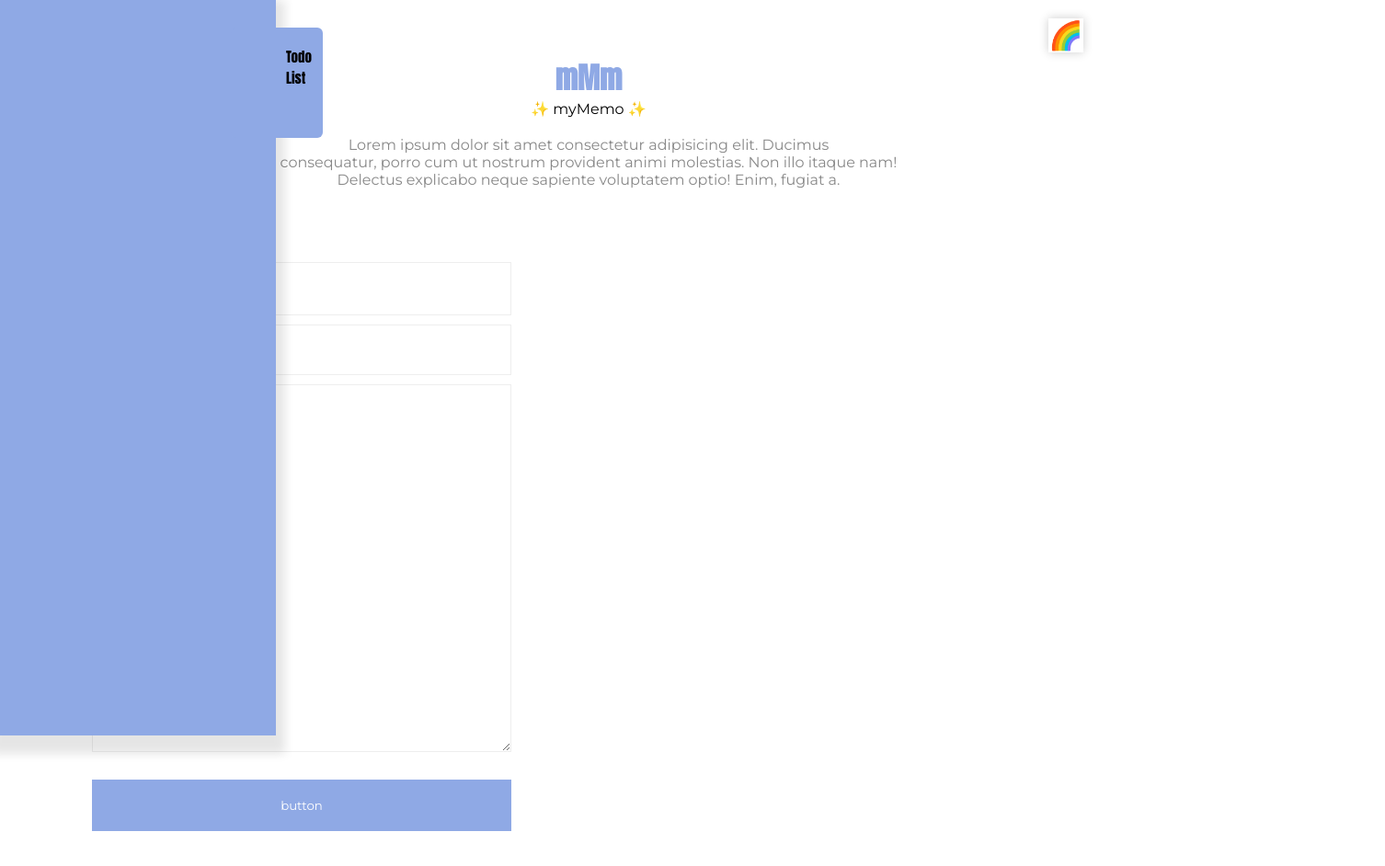
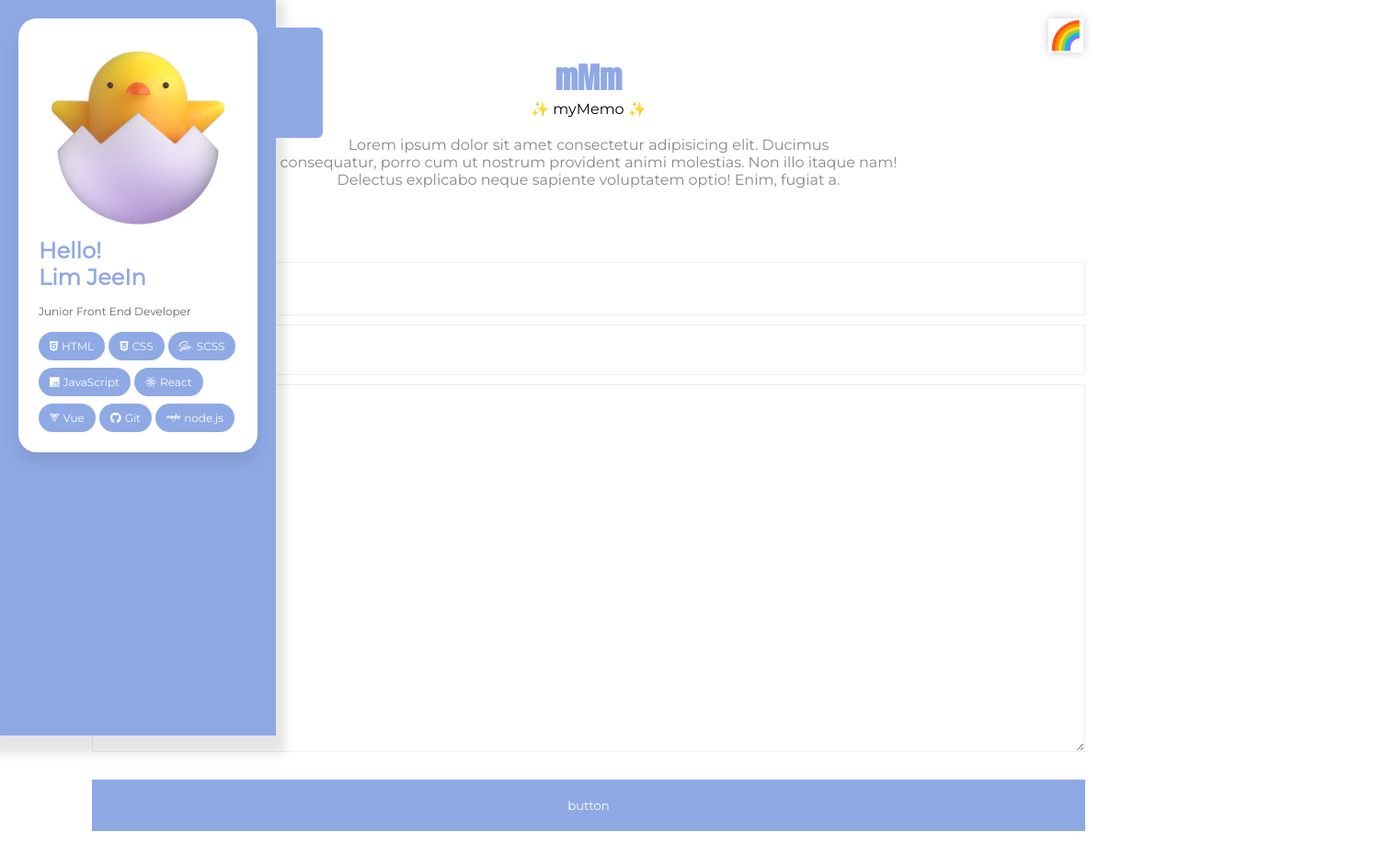
Before and after one commit to LimJeeIn/myMemo, a plain HTML site: page myMemo.html in a window 1280 px wide. Shown: the whole page at 92% size, 1506 px wide, since content can reach past the window. Drawn offline with Linux system fonts and the light colour scheme.

Commit message:
Add:content resize  profile_Modify:class 이름 변경

```diff
--- a/style.css
+++ b/css/style.css
@@ -1,3 +1,4 @@
+/* 공통 */
 :root {
   --point-colorPic: rgba(143, 169, 229);
 }
@@ -20,6 +21,7 @@
 .l_wrapper {
   position: relative;
 }
+/* header */
 .head {
   text-align: center;
   padding-top: 60px;
@@ -62,12 +64,25 @@ main {
   margin: auto;
   gap: 50px;
 }
-
-.content {
+/* content */
+/* 컨텐츠 리사이즈 */
+#content {
+  width: 100%;
+}
+#display {
+  display: none;
+}
+#content.contentResize {
   flex-basis: 456px;
   flex-shrink: 0;
 }
-.content input,
+#display.displayResize {
+  min-width: 900px;
+  display: flex;
+  overflow-x: scroll;
+  padding-bottom: 10px;
+}
+#content input,
 #display article input {
   display: block;
   padding: 20px;
@@ -75,7 +90,7 @@ main {
   margin-bottom: 10px;
   border: 1px solid #eee;
 }
-.content textarea {
+#content textarea {
   display: block;
   padding: 20px;
   width: 100%;
@@ -83,12 +98,11 @@ main {
   margin-bottom: 10px;
   border: 1px solid #eee;
 }
-.content #title {
-}
-.content #subText {
+
+#content #memoSubTitle {
   height: 55px;
 }
-.content .memoAdd {
+#content .memoAdd {
   border: none;
   width: 100%;
   margin: 20px auto 0;
@@ -96,12 +110,8 @@ main {
   color: #fff;
   background-color: var(--point-colorPic);
 }
-#display {
-  min-width: 900px;
-  display: flex;
-  overflow-x: scroll;
-  padding-bottom: 10px;
-}
+
+/* display */
 #display article {
   position: relative;
   text-align: center;
@@ -127,6 +137,7 @@ main {
   height: 30px;
   line-height: 1.4;
   font-weight: 600;
+  color: #888;
 }
 #display article span {
   overflow: hidden;
@@ -187,6 +198,7 @@ main {
   height: 0;
 }
 #container {
+  padding: 20px;
   transition: 0.3s;
   box-shadow: 0px 10px 10px 10px rgba(0, 0, 0, 0.1);
 }
@@ -194,7 +206,7 @@ main {
   position: absolute;
   top: 30px;
   right: -17%;
-  content: 'Todo\AList';
+  content: '\A';
   width: 40px;
   height: 100px;
   border-radius: 6px;
@@ -205,7 +217,7 @@ main {
 }
 .showTodoList {
   position: absolute;
-  left: -250px;
+  left: -280px;
   top: 0;
   height: 100vh;
   width: 300px;
@@ -219,3 +231,69 @@ main {
   width: 300px;
   background-color: var(--point-colorPic);
 }
+
+/* profile card */
+.profileCard {
+  position: relative;
+  z-index: 2;
+  background-color: #fff;
+  padding: 22px;
+  border-radius: 20px;
+  box-shadow: 0px 10px 20px rgba(0, 0, 0, 0.1);
+}
+.profileCard .profileCover {
+  display: block;
+  width: 100%;
+  -o-object-fit: cover;
+  object-fit: cover;
+  margin: 0 auto;
+  overflow: hidden;
+  border-radius: 50%;
+  -webkit-border-radius: 50%;
+  -moz-border-radius: 50%;
+  -ms-border-radius: 50%;
+  -o-border-radius: 50%;
+}
+.profileCard .profileCover img {
+  width: 100%;
+  display: block;
+}
+.profileCard .profileContents {
+  flex: 1 0 0;
+  margin: 0 0 -8px;
+}
+.profileCard .profileContents h2 {
+  color: inherit;
+  text-align: left;
+  font-weight: 700;
+  font-size: 24px;
+  color: var(--point-colorPic);
+}
+.profileCard .profileContents h3 {
+  color: #666;
+  text-align: left;
+  font-weight: 400;
+  font-size: 12px;
+  padding: 15px 0;
+}
+.profileCard .skill {
+  flex: 0 1 240px;
+}
+.profileCard .skill li {
+  display: inline-block;
+  background: var(--point-colorPic);
+  padding: 8px 12px;
+  margin: 8px 0 0;
+  color: white;
+  text-align: center;
+  font-weight: 400;
+  font-size: 12px;
+  border-radius: 100px;
+  -webkit-border-radius: 100px;
+  -moz-border-radius: 100px;
+  -ms-border-radius: 100px;
+  -o-border-radius: 100px;
+}
+.profileCard .skill li i {
+  padding-right: 4px;
+}
--- a/custom.js
+++ b/js/custom.js
@@ -5,9 +5,9 @@ render();
 // 저장 버튼 클릭했을때
 // 새로운 메모 추가, -> 로컬스토리지에 저장 -> render()호출
 function saveMemo() {
-  const title = document.getElementById('title').value;
-  const subText = document.getElementById('subText').value;
-  const content = document.getElementById('content').value;
+  const title = document.getElementById('memoTitle').value;
+  const subText = document.getElementById('memoSubTitle').value;
+  const content = document.getElementById('memoContent').value;
 
   // 유효성 검사
   if (title.length < 1 || subText.length < 1 || content.length < 1) {
@@ -15,7 +15,6 @@ function saveMemo() {
   } else {
     myMemo.push({ title, subText, content, len: myMemo.length });
 
-    // 배열을 문자열로 변환한 뒤 저장
     localStorage.setItem('myMemo', JSON.stringify(myMemo));
     render();
   }
@@ -23,6 +22,7 @@ function saveMemo() {
 
 // 메모를 화면에 렌더링 하는 과정
 function render() {
+  const form = document.getElementById('content');
   const display = document.getElementById('display');
   display.innerHTML = '';
 
@@ -56,6 +56,7 @@ function render() {
     saveArticle.appendChild(removeBtn);
     saveArticle.appendChild(editBtn);
 
+    // memo edit
     editBtn.addEventListener('click', () => {
       const idx = myMemo.find((item) => item.len == event.srcElement.id);
       if (editBtn.innerText.toLowerCase() == '✏️') {
@@ -110,6 +111,15 @@ function render() {
       }
     });
   }
+
+  // myMemo.length에 따른 #content 반응
+  if (myMemo.length == 0) {
+    display.classList.remove('displayResize');
+    form.classList.remove('contentResize');
+  } else {
+    form.classList.add('contentResize');
+    display.classList.add('displayResize');
+  }
 }
 
 // 메모 삭제
--- a/myMemo2.html
+++ b/myMemo.html
@@ -10,8 +10,15 @@
       href="https://fonts.googleapis.com/css2?family=Anton&family=Montserrat&display=swap"
       rel="stylesheet"
     />
+    <link
+      rel="stylesheet"
+      href="https://cdnjs.cloudflare.com/ajax/libs/font-awesome/6.3.0/css/all.min.css"
+      integrity="sha512-SzlrxWUlpfuzQ+pcUCosxcglQRNAq/DZjVsC0lE40xsADsfeQoEypE+enwcOiGjk/bSuGGKHEyjSoQ1zVisanQ=="
+      crossorigin="anonymous"
+      referrerpolicy="no-referrer"
+    />
     <title>my memo</title>
-    <link rel="stylesheet" href="style.css" />
+    <link rel="stylesheet" href="css/style.css" />
   </head>
   <body>
     <div class="l_wrapper">
@@ -32,29 +39,32 @@
         </p>
       </header>
       <main>
+        <h2 class="a11y-hidden">my memo</h2>
         <div class="wrapper">
-          <section class="content">
+          <section id="content">
             <form>
-              <label class="a11y-hidden" for="title">메모 제목</label>
+              <label class="a11y-hidden" for="memoTitle">메모 제목</label>
               <input
                 type="text"
                 name=""
-                id="title"
+                id="memoTitle"
                 placeholder="제목을 입력하세요"
                 required
               />
-              <label class="a11y-hidden" for="subText">메모 제목 설명</label>
+              <label class="a11y-hidden" for="memoSubTitle"
+                >메모 제목 설명</label
+              >
               <input
                 type="text"
                 name=""
-                id="subText"
+                id="memoSubTitle"
                 placeholder="부제목을 입력하세요"
                 required
               />
-              <label class="a11y-hidden" for="content">메모 내용</label>
+              <label class="a11y-hidden" for="memoContent">메모 내용</label>
               <textarea
                 name=""
-                id="content"
+                id="memoContent"
                 cols="30"
                 rows="10"
                 placeholder="내용을 입력하세요"
@@ -66,10 +76,29 @@
           <section id="display"></section>
         </div>
       </main>
-      <div id="container" class="showTodoList">
-        <h2></h2>
-      </div>
+      <section id="container" class="showTodoList">
+        <h2 class="a11y-hidden">my profile</h2>
+        <article class="profileCard">
+          <figure class="profileCover">
+            <img src="img/baby.png" alt="my Profile Image" />
+          </figure>
+          <header class="profileContents">
+            <h2>Hello! <br />Lim JeeIn</h2>
+            <h3>Junior Front End Developer</h3>
+          </header>
+          <ul class="skill">
+            <li><i class="fa-brands fa-html5"></i>HTML</li>
+            <li><i class="fa-brands fa-css3-alt"></i>CSS</li>
+            <li><i class="fa-brands fa-sass"></i>SCSS</li>
+            <li><i class="fa-brands fa-js"></i>JavaScript</li>
+            <li><i class="fa-brands fa-react"></i>React</li>
+            <li><i class="fa-brands fa-vuejs"></i>Vue</li>
+            <li><i class="fa-brands fa-github"></i>Git</li>
+            <li><i class="fa-brands fa-node"></i>node.js</li>
+          </ul>
+        </article>
+      </section>
     </div>
-    <script src="custom.js"></script>
+    <script src="js/custom.js"></script>
   </body>
 </html>
```
Also changed, not shown: img/baby.png (added).
